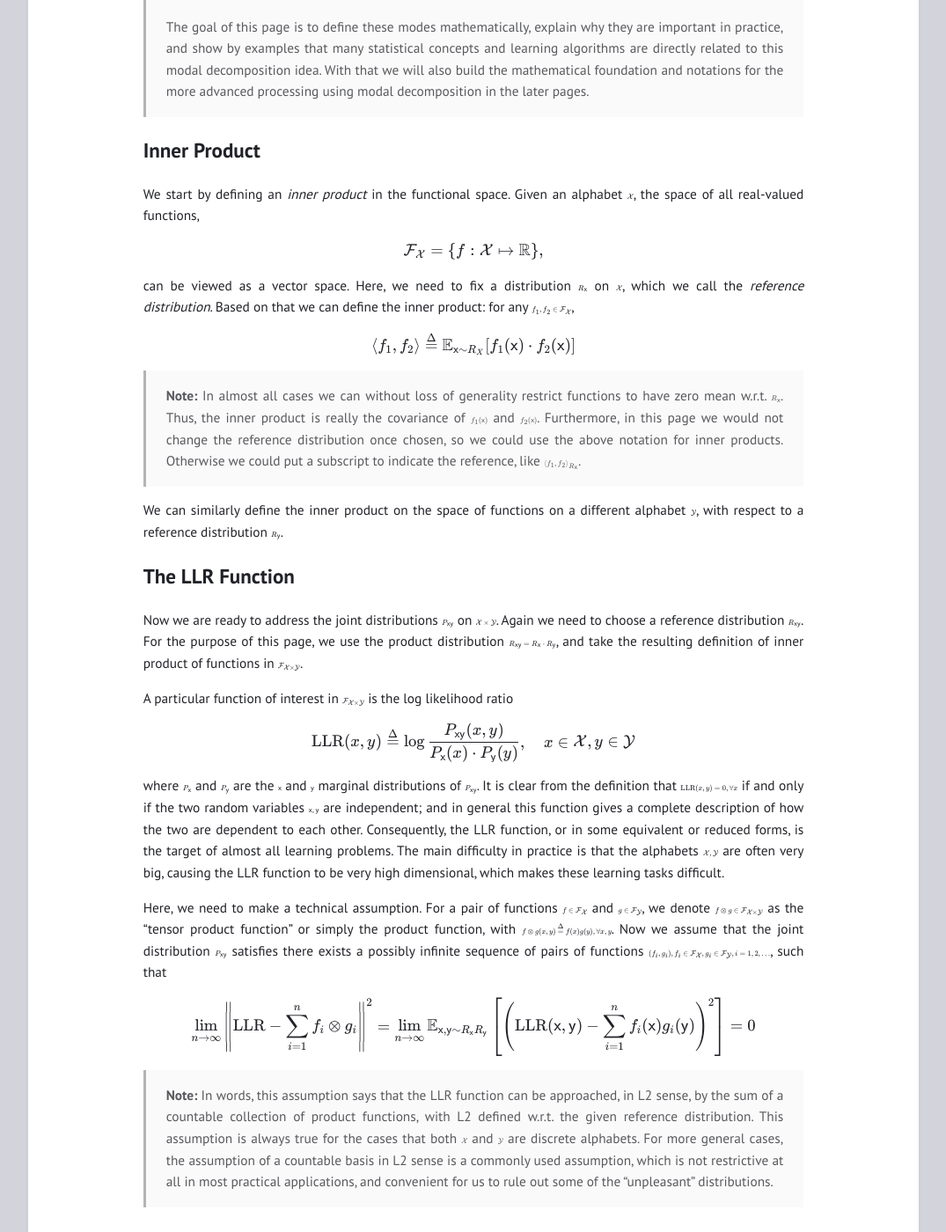
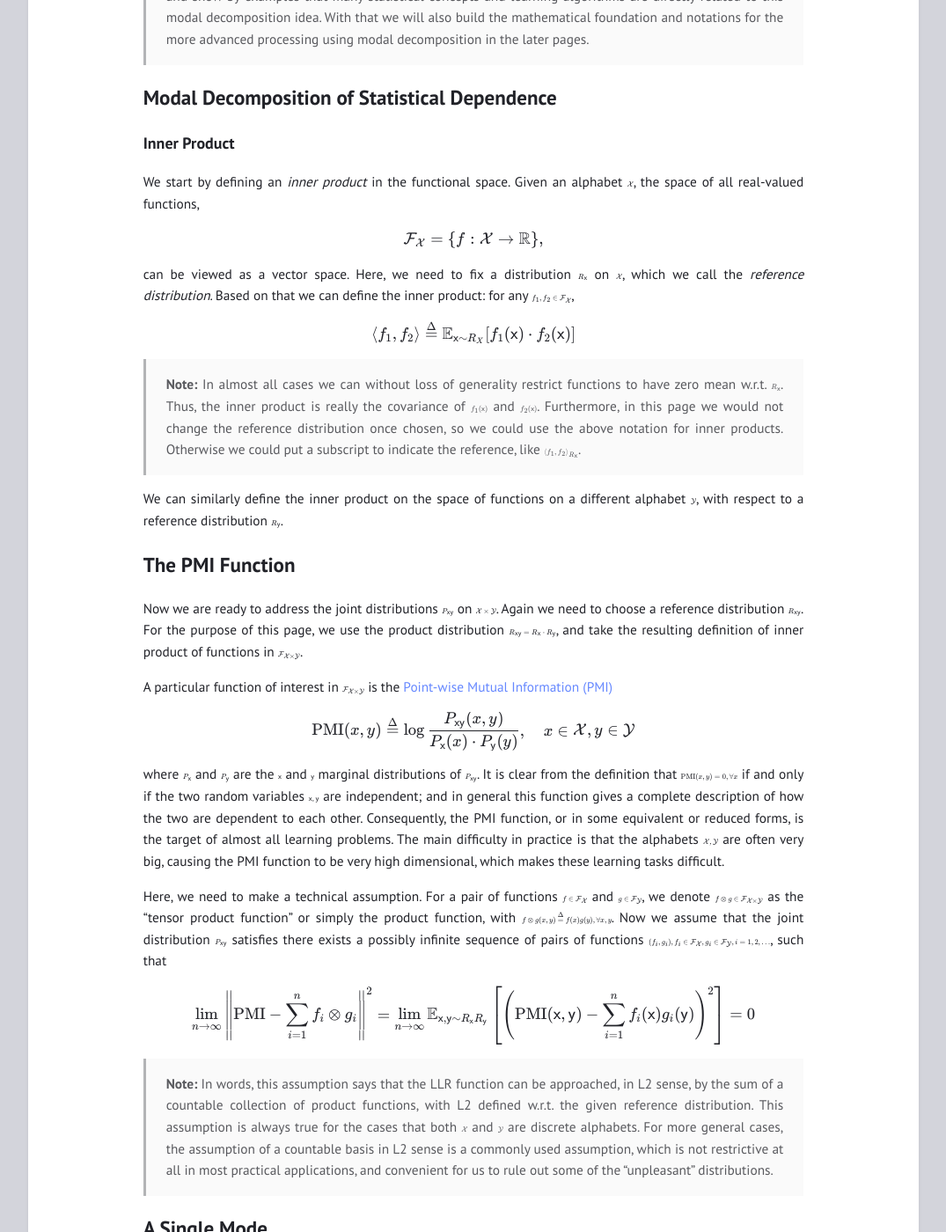
Before and after one commit to gilearning/gilearning.github.io, a Jekyll site: the page built from _posts/2022-08-15-ModalDecomposition.md, in a window 1280 px wide and 1400 px high, scrolled down 875 px. Shown: the whole window at 88% size, without its empty margins (102-1177 px from the left). Built offline with Jekyll 4.4.1, drawn with Linux system fonts in a browser that asks for light colours; formulas are drawn with MathJax 3; some of the changed text lies outside the part shown.

Commit message:
Update 2022-08-15-ModalDecomposition.md

```diff
--- a/_posts/2022-08-15-ModalDecomposition.md
+++ b/_posts/2022-08-15-ModalDecomposition.md
@@ -20,13 +20,13 @@ layout: post
 >
 >The goal of this page is to define these modes mathematically, explain why they are important in practice, and show by examples that many statistical concepts and learning algorithms are directly related to this modal decomposition idea. With that we will also build the mathematical foundation and notations for the more advanced processing using modal decomposition in the later pages.
 
-
-## Inner Product
+## Modal Decomposition of Statistical Dependence
+### Inner Product
 
 We start by defining an _inner product_ in the functional space. Given an alphabet $\mathcal X$, the space of all real-valued functions,
 
 $$
-\mathcal {F_X} = \{f: \mathcal X \mapsto \mathbb R \},
+\mathcal {F_X} = \{f: \mathcal X \to \mathbb R \},
 $$
 
 can be viewed as a vector space. Here, we need to fix a distribution $R_\mathsf x$ on $\mathcal X$, which we call the _reference distribution_. Based on that we can define the inner product: for any $f_1, f_2 \in \mathcal F_\mathcal X$,
@@ -42,22 +42,22 @@ $$
 
 We can similarly define the inner product on the space of functions on a different alphabet $\mathcal Y$, with respect to a reference distribution $R_\mathsf y$.
 
-## The LLR Function
+## The PMI Function
 
 Now we are ready to address the joint distributions $P_{\mathsf {xy}}$ on $\mathcal {X\times Y}$. Again we need to choose a reference distribution $R_\mathsf {xy}$. For the purpose of this page, we use the product distribution $R_{\mathsf {xy}} = R_\mathsf x\cdot R_\mathsf y$, and take the resulting definition of inner product of functions in $\mathcal F_{\mathcal X\times \mathcal Y}$.
 
-A particular function of interest in $\mathcal {F_{X\times Y}}$ is the log likelihood ratio
+A particular function of interest in $\mathcal {F_{X\times Y}}$ is the [Point-wise Mutual Information (PMI)](https://en.wikipedia.org/wiki/Pointwise_mutual_information)
 
 $$
-\mathrm{LLR}(x,y) \stackrel{\Delta}{=}\log \frac{P_{\mathsf {xy}}(x,y)}{P_{\mathsf x}(x) \cdot P_{\mathsf y}(y)}, \quad x\in \mathcal X, y \in \mathcal Y
+\mathrm{PMI}(x,y) \stackrel{\Delta}{=}\log \frac{P_{\mathsf {xy}}(x,y)}{P_{\mathsf x}(x) \cdot P_{\mathsf y}(y)}, \quad x\in \mathcal X, y \in \mathcal Y
 $$
 
-where $P_\mathsf x$ and $P_\mathsf y$ are the $\mathsf x$ and $\mathsf y$ marginal distributions of $P_\mathsf {xy}$. It is clear from the definition that $\mathrm{LLR}(x,y) = 0, \forall x$ if and only if the two random variables $\mathsf{x, y}$ are independent; and in general this function gives a complete description of how the two are dependent to each other. Consequently, the LLR function, or in some equivalent or reduced forms, is the target of almost all learning problems. The main difficulty in practice is that the alphabets $\mathcal {X, Y}$ are often very big, causing the LLR function to be very high dimensional, which makes these learning tasks difficult.
+where $P_\mathsf x$ and $P_\mathsf y$ are the $\mathsf x$ and $\mathsf y$ marginal distributions of $P_\mathsf {xy}$. It is clear from the definition that $\mathrm{PMI}(x,y) = 0, \forall x$ if and only if the two random variables $\mathsf{x, y}$ are independent; and in general this function gives a complete description of how the two are dependent to each other. Consequently, the PMI function, or in some equivalent or reduced forms, is the target of almost all learning problems. The main difficulty in practice is that the alphabets $\mathcal {X, Y}$ are often very big, causing the PMI function to be very high dimensional, which makes these learning tasks difficult.
 
 Here, we need to make a technical assumption. For a pair of functions $f \in \mathcal {F_X}$ and $g \in \mathcal {F_Y}$, we denote $f\otimes g \in \mathcal {F_{X\times Y}}$ as the "tensor product function" or simply the product function, with $f\otimes g(x,y) \stackrel{\Delta}{=} f(x) g(y), \forall x, y$. Now we assume that the joint distribution $P_{\mathsf {xy}}$ satisfies there exists a possibly infinite sequence of pairs of functions $(f_i, g_i), f_i \in \mathcal {F_X}, g_i \in \mathcal {F_Y}, i=1, 2, \ldots$, such that
 
 $$
-\lim_{n\to \infty} \left\Vert \mathrm{LLR} - \sum_{i=1}^n f_i \otimes g_i \right\Vert^2 = \lim_{n\to \infty} \mathbb E_{\mathsf {x,y} \sim R_\mathsf xR_\mathsf y}\left[ \left(\mathrm{LLR}(\mathsf {x, y}) - \sum_{i=1}^n f_i(\mathsf x) g_i(\mathsf y) \right)^2\right]  = 0
+\lim_{n\to \infty} \left\Vert \mathrm{PMI} - \sum_{i=1}^n f_i \otimes g_i \right\Vert^2 = \lim_{n\to \infty} \mathbb E_{\mathsf {x,y} \sim R_\mathsf xR_\mathsf y}\left[ \left(\mathrm{PMI}(\mathsf {x, y}) - \sum_{i=1}^n f_i(\mathsf x) g_i(\mathsf y) \right)^2\right]  = 0
 $$
 
 >**Note:**
@@ -161,7 +161,7 @@ We can also just take the reference $R_\mathsf x = P_\mathsf x, R_\mathsf y= P_\
 There is an additional interesting property of this approximated version of LLR: when viewed as an operator on the functional space it is closely related to the conditional expectation operator.
 
 > **Property 1:**
-> Let $B : \mathcal {F_X} \mapsto \mathcal {F_Y}$ be defined as: for $a\in \mathcal {F_X}$, $B(a) \in \mathcal {F_Y}$ with
+> Let $B : \mathcal {F_X} \to \mathcal {F_Y}$ be defined as: for $a\in \mathcal {F_X}$, $B(a) \in \mathcal {F_Y}$ with
 >
 > $$
 > \begin{align*}
@@ -174,7 +174,7 @@ There is an additional interesting property of this approximated version of LLR:
 
 We write sum over $x$ in the above which of course can be turned into integral when $x$ is continuous valued. The $\widetilde{\mathrm{LLR}}$ function does not directly act on the input $a(\cdot)$, but instead needs an extra $P_\mathsf x(x)$ multiplied. This can be thought as a summation weighted by the reference distribution.
 
-One can also define a transpose operator $B^T: \mathcal {F_Y}\mapsto \mathcal {F_X}$, for $b \in \mathcal {F_Y}$,
+One can also define a transpose operator $B^T: \mathcal {F_Y}\to \mathcal {F_X}$, for $b \in \mathcal {F_Y}$,
 
 $$
 \left(B^T(b)\right)(x) = \sum_{y\in \mathcal Y}\frac{P_{\mathsf {xy}}(x,y) - P_\mathsf x(x) P_\mathsf y(y)}{P_\mathsf x(x) P_\mathsf y(y)} \cdot  (P_\mathsf y(y) \cdot b(y))=  \mathbb E[b(\mathsf y)|\mathsf x=x], \forall x.
```
Also changed, not shown: other parts of _posts/2022-08-15-ModalDecomposition.md (+1 -1 lines).
